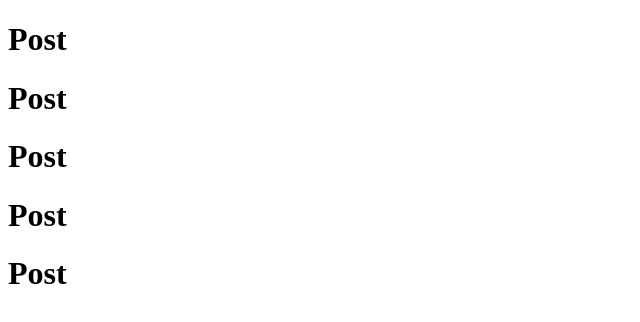
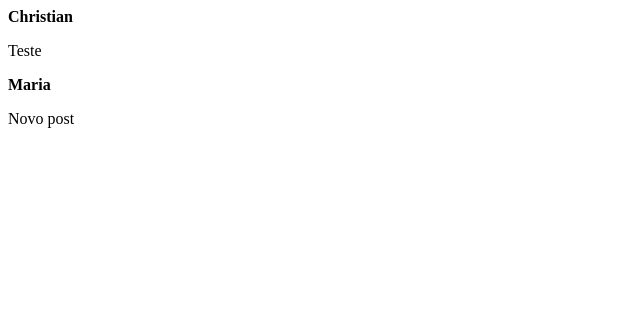
Before and after one commit to testtzlaffe/ignite-reactjs-01-fundamentos, a React (Vite) app: page / in a window 1280 px wide. Shown: the top 322 px of the page, without its empty margins (0-640 px from the left). Built offline with nearby package versions, Linux system fonts and the light colour scheme.

Commit message:
Propriedades

```diff
--- a/src/App.jsx
+++ b/src/App.jsx
@@ -3,11 +3,14 @@ import { Post } from './Post'
 export function App() {
   return (
     <div>
-      <Post />
-      <Post />
-      <Post />
-      <Post />
-      <Post />
+      <Post
+        author="Christian"
+        content="Teste"
+      />
+      <Post
+        author="Maria"
+        content="Novo post"
+      />
     </div>
   )
 }
--- a/src/Post.jsx
+++ b/src/Post.jsx
@@ -1,5 +1,8 @@
-export function Post() {
+export function Post(props) {
     return (
-        <h1>Post</h1>
+        <div>
+            <strong>{props.author}</strong>
+            <p>{props.content}</p>
+        </div>
     )
 }
```
